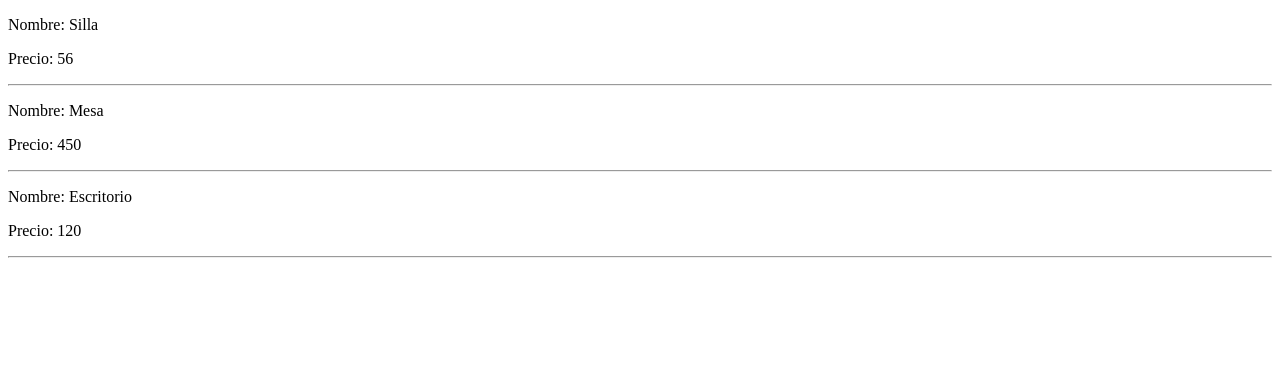
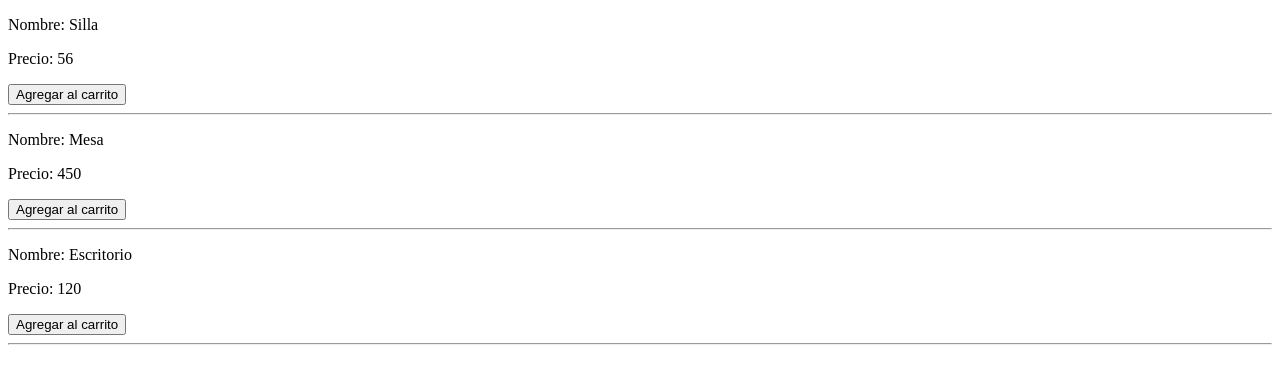
Before and after one commit to elianisdev/vue-3-ecommerce, a Vue app: page / in a window 1280 px wide. Shown: the top 384 px of the page. Built offline with nearby package versions, Linux system fonts and the light colour scheme; the HTML template or start-up script is replaced by a standard one.

Commit message:
commit component product list

```diff
--- a/src/examples/ProductCard.vue
+++ b/src/examples/ProductCard.vue
@@ -1,14 +1,34 @@
 <script lang="ts">
+import type { PropType } from "vue";
+import type { Product } from "@/examples/Products.ts";
+
 export default {
-  props: ['product']
-}
+  props: {
+    product: {
+      type: Object as PropType<Product>,
+      required: true
+    }
+  },
+  emits: ['addProduct'],
+  methods : {
+    onAddProduct(productId: number){
+      console.log('Agregando al carrito' + productId);
+
+    }
+    }
+  }
+
 </script>
 
 <template>
- <p>Nombre: {{ product.name}}</p>
+  <p>Nombre: {{ product.name }}</p>
   <p>Precio: {{ product.price }}</p>
+  <button @click="onAddProduct(product.id)">
+    Agregar al carrito
+  </button>
   <hr />
+
 </template>
+
 <style scoped>
-
 </style>
--- a/src/examples/ProductList.vue
+++ b/src/examples/ProductList.vue
@@ -1,5 +1,6 @@
 <script lang="ts"> //componente usando option API
 import ProductCard from "@/examples/ProductCard.vue";
+import type {Product} from "@/examples/Products.ts";
 
 export default {
   components: {
@@ -7,13 +8,18 @@ export default {
   },
   data(){// data es una funcion que retorna un objeto define el estado del componente y ya se usa en el template
     return {
-products: [
-  {name: 'Silla', price: 56},
-  {name: 'Mesa', price: 450},
-  {name: 'Escritorio', price: 120}
+products: <Array<Product>>[
+  {name: 'Silla', price: 56, id: 1},
+  {name: 'Mesa', price: 450, id: 2},
+  {name: 'Escritorio', price: 120, id: 3},
 ]
     }
   },
+  methods: {
+    onAddProduct(){
+      console.log('Agregando al carrito');
+    }
+  }
 }
 
 </script>
@@ -22,8 +28,11 @@ products: [
 <ProductCard
   v-for="product in products"
   :product="product"
+  @addProduct="onAddProduct"
+
   :key="product.name" />
-</template>
+
+</template>//template es una funcion que retorna un objeto define la estructura del componente, `@` escucha un evento es un atajo para `v-on Es la forma corta osea shorthand para v-on:click="onAddProduct(product.id)"`
 
 <style scoped>
 
--- /dev/null
+++ b/src/examples/Products.ts
@@ -0,0 +1,5 @@
+export interface Product {
+  name: string;
+  price: number;
+  id: number;
+}
```
Also changed, not shown: src/examples/Card.vue (added).
